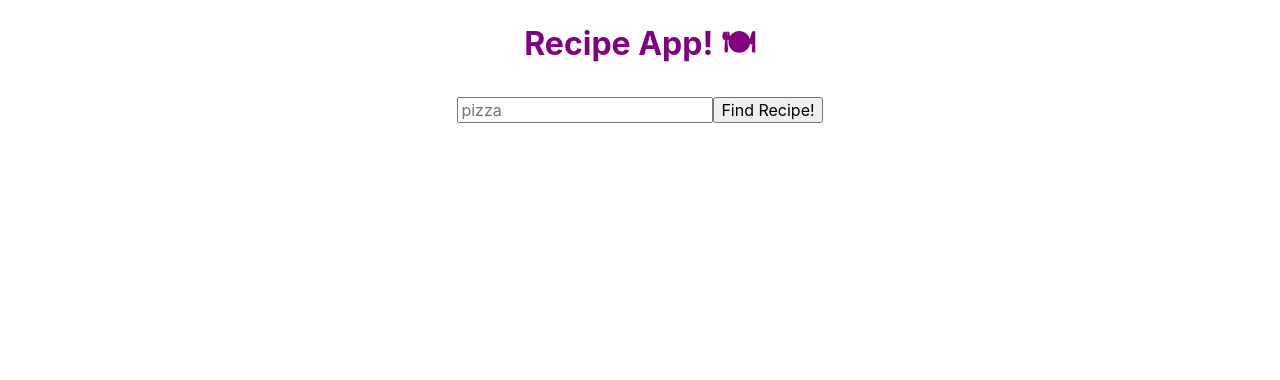
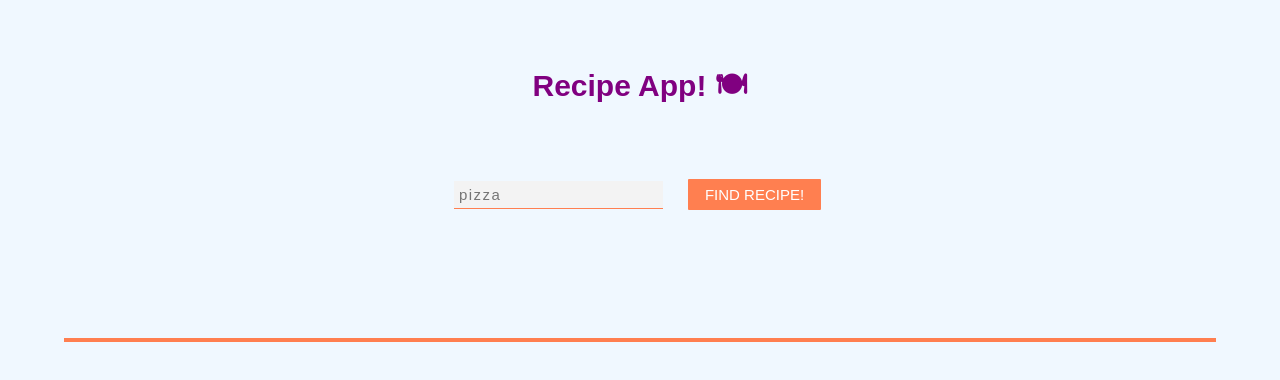
Before and after one commit to whitreid07/whitneyReidProjectFive, a React (Create React App) app: page / in a window 1280 px wide. Shown: the top 380 px of the page. Built offline with nearby package versions, Linux system fonts and the light colour scheme.

Commit message:
able to call only 3 recipes and style them 😎

```diff
--- a/src/Components/App.js
+++ b/src/Components/App.js
@@ -35,8 +35,10 @@ class App extends Component {
     })
       .then(res => {
         console.log(res.data.recipes);
+        const threeRecipes = res.data.recipes.slice(0, 3);
+        // console.log(threeRecipes);
         this.setState({
-          recipes: res.data.recipes,
+          recipes: threeRecipes,
           isLoading: false,
         })
       }).catch(err => (err))
@@ -46,17 +48,9 @@ class App extends Component {
     return (
       <div className="App">
         <header className="headerContainer">
-          <h1>Recipe App! 🍽</h1>
+          <h1 className="headerTitle">Recipe App! 🍽</h1>
           <Form getRecipes={(e) => this.getRecipes(e)} />
-          {
-            this.state.recipes.map((recipe, index) => {
-              return (
-                <div key={index}>
-                  <Recipes myRecipe={recipe} />
-                </div>
-              )
-            })
-          }
+          <Recipes myRecipe={this.state.recipes} />
         </header>
       </div>
     );
--- a/src/Components/Form.js
+++ b/src/Components/Form.js
@@ -3,8 +3,8 @@ import React from 'react';
 const Form = (props) => {
   return (
     <form onSubmit={props.getRecipes}>
-      <input className="form_input" type="text" name="recipeName" placeholder="pizza" />
-      <button className="form_button">Find Recipe!</button>
+      <input className="formInput" type="text" name="recipeName" placeholder="pizza" />
+      <button className="formButton">Find Recipe!</button>
     </form>
   )
 
--- a/src/Components/Recipes.js
+++ b/src/Components/Recipes.js
@@ -1,13 +1,21 @@
 import React from 'react';
 
 const Recipes = (props) => {
+  console.log(props)
   return (
-    <div>
-      <h2>{props.myRecipe.title}</h2>
-      <img src={props.myRecipe.image_url} />
-      <p><span>Publisher:</span>{props.myRecipe.publisher}</p>
-      <a href={props.myRecipe.source_url}>Get Recipe</a>
-
+    <div className="wrapper">
+      <div className="container">
+        {props.myRecipe.map(recipe => {
+          return (
+            <div className="recipeContainer">
+              <img className="recipeImage" src={recipe.image_url} />
+              <h2 className="recipeTitle">{recipe.title}</h2>
+              <p className="recipePublisher"><span>Publisher:</span>{recipe.publisher}</p>
+              <a className="recipeUrl" href={recipe.source_url}>Get Recipe</a>
+            </div>
+          )
+        })}
+      </div>
     </div>
   )
 
--- a/src/Partials/App.scss
+++ b/src/Partials/App.scss
@@ -1,5 +1,7 @@
 @import 'setup';
+@import 'global';
 @import 'header';
+@import 'recipes';
 
 .App {
   text-align: center;
--- /dev/null
+++ b/src/Partials/_global.scss
@@ -0,0 +1,54 @@
+body {
+  background: #F0F8FF;
+  font-family: sans-serif;
+  height: 100vh;
+  margin: 0;
+  position: relative;
+}
+
+.wrapper {
+    max-width: 1680px;
+    width: 90%;
+    margin: 0 auto;
+    border: 2px solid coral;
+}
+
+.innerWrapper {
+    max-width: 1080px;
+    width: 100%;
+    margin: 0 auto;
+    border: 2px solid coral;
+}
+
+img {
+    width: 100%;
+    height: 300px;
+    display: block;
+    object-fit: cover;
+}
+
+a {
+  color: #ffffff !important;
+  text-decoration: none;
+}
+
+button:focus {
+  outline: none;
+}
+
+/* FOOTER SECTION */
+
+.recipeFooter {
+   position: absolute;
+   bottom:0;
+   width:100%;
+   height: 40px;
+   background:#20B2AAcf;
+   margin-top: 100px;
+}
+
+.footerCopy {
+  color: #ffffff;
+  margin-top: 15px;
+  font-size: 12px;
+}
--- a/src/Partials/_header.scss
+++ b/src/Partials/_header.scss
@@ -1,3 +1,51 @@
-h1 {
-  color:purple;
+.App {
+  text-align: center;
 }
+
+.headerTitle {
+  font-size: 30px;
+  color: purple;
+  margin: 0;
+  padding: 5% 0;
+}
+
+form {
+  padding-bottom: 10%;
+}
+
+.formInput {
+  background: #f3f3f3;
+  border: 0;
+  border-bottom: solid 1px #FF7F50;
+  margin-right: 10px;
+  letter-spacing: 1.5px;
+  padding: 5px;
+  font-size: 15px;
+}
+
+.formButton {
+  border: solid 2px #FF7F50;
+  background: #FF7F50;
+  color:#fff;
+  padding: 5px 015px;
+  margin: 0 5px;
+  border-radius: 1px;
+  font-size: 15px;
+  text-transform: uppercase;
+  font-weight: 500;
+  margin-left: 15px;
+}
+
+.formButton:hover {
+  border: solid 2px #ff5e00f3;
+  background: #ff5e00f3;
+  transition: all 0.3s;
+}
+
+// h4 {
+//   margin-bottom: 40px;
+// }
+
+input[type="text"] {
+  outline: none;
+}
--- /dev/null
+++ b/src/Partials/_recipes.scss
@@ -0,0 +1,65 @@
+.container {
+  display: flex;
+  flex-wrap:wrap;
+  width:100%;
+  justify-content: space-between;
+}
+
+
+/* RECIPE(main) SECTION */
+
+.recipeContainer {
+  background: #fff;
+  padding-bottom: 30px;
+  border-radius: 5px;
+  overflow: hidden;
+  width: 30%;
+  margin-bottom: 30px;
+}
+
+.recipeTitle {
+  color: #147c51;
+  text-transform: uppercase;
+  font-size: 15px;
+  padding: 0 20px;
+}
+
+.recipesSubtitle {
+  text-transform: uppercase;
+  font-weight: 600;
+  font-size: 15px;
+  letter-spacing: 2px;
+  padding: 0 20px;
+  color: #808080;
+}
+
+.recipePublisher {
+  font-size: 15px;
+  letter-spacing: 2px;
+  text-transform: capitalize;
+  font-weight:400;
+}
+
+.recipeButtons {
+  border: solid 2px #FF7F50;
+  background: #FF7F50;
+  color:#fff;
+  padding: 5px 10px;
+  margin: 0 5px;
+  border-radius: 1px;
+  font-size: 15px;
+  text-transform: uppercase;
+  font-weight: 500;
+  margin-left: 15px;
+}
+
+.recipeButtons:hover {
+  border: solid 2px #ff5e00f3;
+  background: #ff5e00f3;
+  transition: all 0.3s;
+}
+
+input:-webkit-autofill {
+  -webkit-box-shadow: 0 0 0 30px #f3f3f3 inset;
+  -webkit-text-fill-color: #2c3e50 !important;
+}
```
Also changed, not shown: src/Components/fakeInfo.js (added, +18 -0 lines), src/Components/fakeList.js (added, +56 -0 lines).
